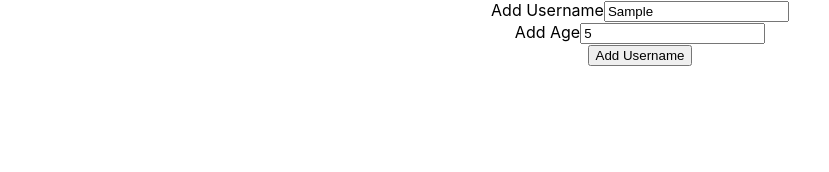
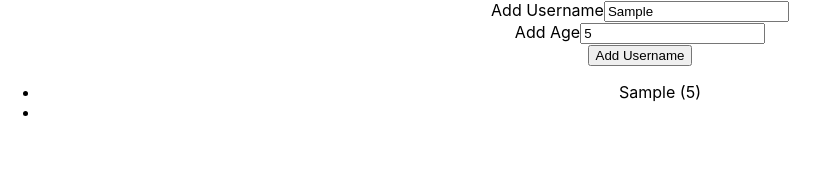
Before and after one commit to erikagreen7777/add-username, a React (Create React App) app in the folder add-username/: page / in a window 1280 px wide. Both pictures are taken after typing "Sample", "5" into the empty fields and a click on the button "Add Username". Shown: the top 172 px of the page, without its empty margins (0-829 px from the left). Built offline with nearby package versions, Linux system fonts and the light colour scheme.

Commit message:
working through undefined props

```diff
--- a/add-username/src/App.js
+++ b/add-username/src/App.js
@@ -8,21 +8,14 @@ const App = () => {
   // const [userAge, setUserAge] = useState("");
   const [userNameAndAge, setUserNameAndAge] = useState("");
 
-  const addUserNameHandler = (enteredText) => {
+  const addUserNameHandler = (...enteredText) => {
     const [enteredUserName, enteredAge] = enteredText;
-    var formattedUserNameAndAge = `${enteredUserName} (${enteredAge})`;
+    const formattedUserNameAndAge = `${enteredUserName} (${enteredAge})`;
+
     setUserNameAndAge((prevEnteredText) => {
-      console.log(formattedUserNameAndAge)
-      return [{text: formattedUserNameAndAge, id: Math.random()}, prevEnteredText];
+      console.log("preventered: " + prevEnteredText.text)
+        return [{ text: formattedUserNameAndAge, id: Math.random().toString()}, {text: prevEnteredText.text, id: prevEnteredText.id}];
     });
-    // setUserName((prevUsername) => {
-    //   const updatedUserName = [...prevUsername];
-    //   updatedUserName.unshift({ text: enteredUserNameText, id: Math.random() });
-    // });
-    // setUserAge((prevUserAge) => {
-    //   const updatedUserAge = [...prevUserAge];
-    //   updatedUserAge.unshift({ text: enteredAgeText, id: Math.random() });
-    // });
   };
 
   let content = (
--- a/add-username/src/components/userListItem.js
+++ b/add-username/src/components/userListItem.js
@@ -1,5 +1,10 @@
-const UserListItem = (props) => {
-  <li>return {props.children}</li>;
-};
+function UserListItem(props) {
+  return (
+    <li>
+      {props.children}
+      {console.log("UserListItem " + props.children)}
+    </li>
+  );
+}
 
-export default UserListItem
+export default UserListItem;
--- a/add-username/src/components/userNameList.js
+++ b/add-username/src/components/userNameList.js
@@ -1,12 +1,13 @@
 import UserListItem from "./userListItem";
 
-function UserNameList(items) {
+function UserNameList(props) {
+  // console.log('UserNameList text: ' + props.items[0].text)
   return (
     <ul>
-      {items.items.map((userlist) => (
+      {props.items.map((userlist) => (
         <UserListItem
-          key={userlist.id}
-          id={userlist.id}        >
+          key={Math.random()}
+          id={userlist.id}>
           {userlist.text}
         </UserListItem>
       ))}
```
Also changed, not shown: 1 other file (tests, documents, lock files or other folders).
